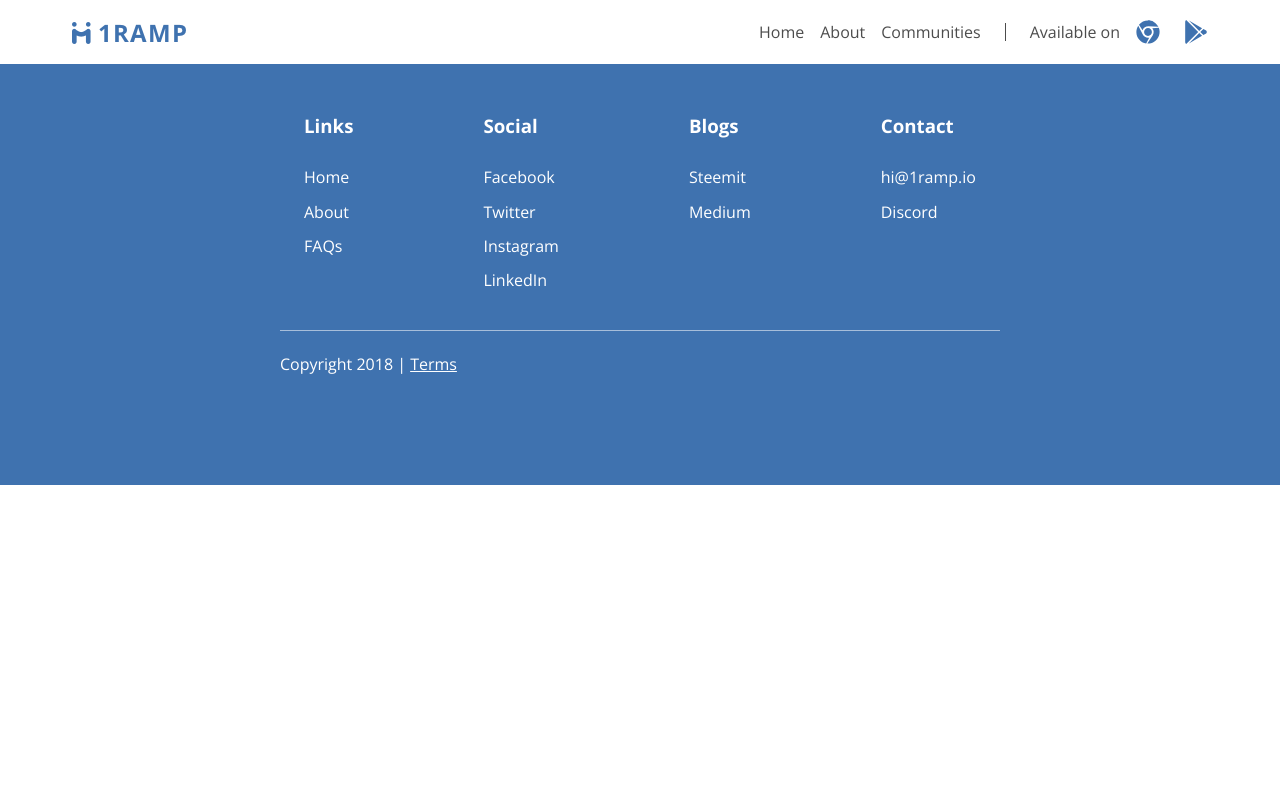
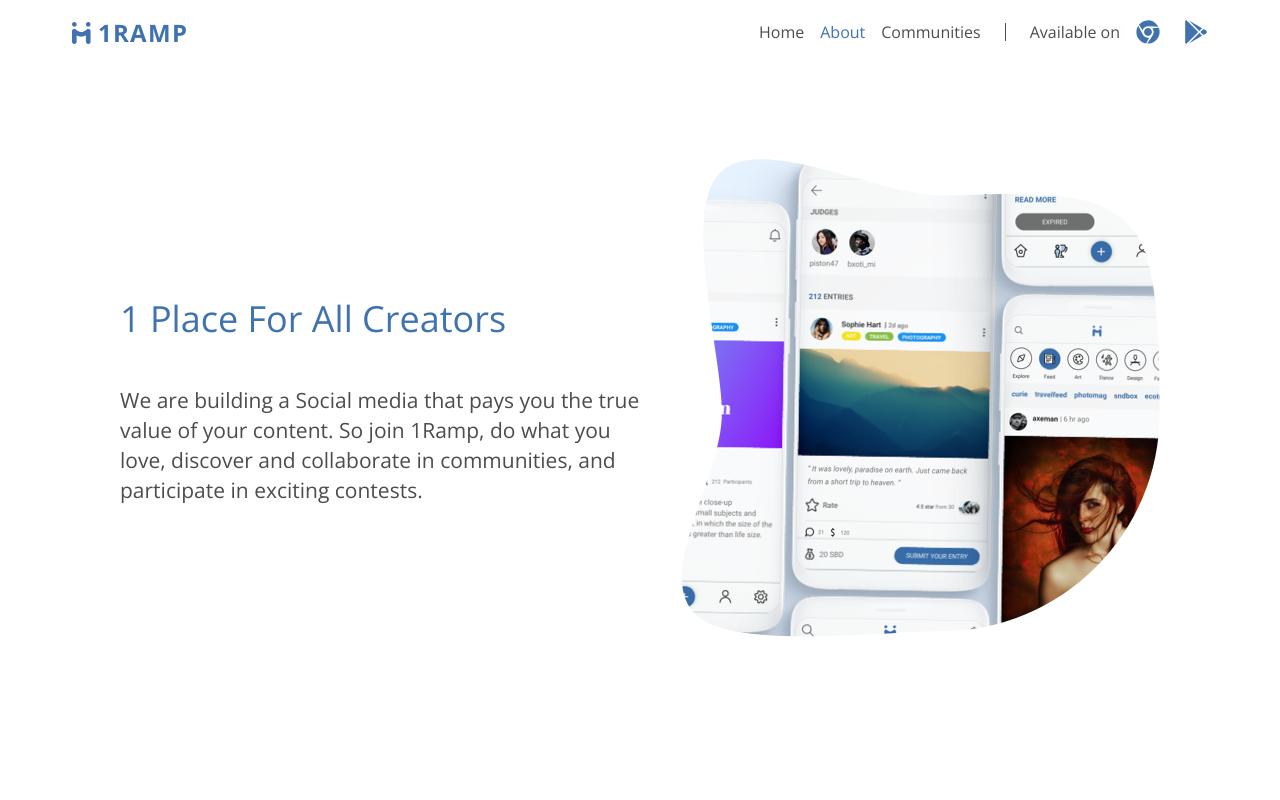
Before and after one commit to hapramp/1ramp-0319, a React (Create React App) app: page /onsteem/about in a window 1280 px wide. Shown: the top 800 px of the page. Built offline with nearby package versions, Linux system fonts and the light colour scheme.

Commit message:
Minor fixes

```diff
--- a/package.json
+++ b/package.json
@@ -2,7 +2,7 @@
   "name": "1ramp.io",
   "version": "0.1.0",
   "private": true,
-  "homepage": "http://1ramp.io/steem",
+  "homepage": "http://1ramp.io/onsteem",
   "dependencies": {
     "@fortawesome/fontawesome-svg-core": "^1.2.15",
     "@fortawesome/free-brands-svg-icons": "^5.7.2",
--- a/src/App.js
+++ b/src/App.js
@@ -17,7 +17,7 @@
 class App extends Component {
   render() {
     return (
-      <Router basename="/steem">
+      <Router basename="/onsteem">
         <main>
           <Header />
           <Switch>
--- a/src/Components/Footer.js
+++ b/src/Components/Footer.js
@@ -1,4 +1,5 @@
 import React, { Component } from 'react';
+import {NavLink} from 'react-router-dom'
 
 import style from './style.module.css';
 
@@ -10,9 +11,10 @@
             <div className={style.footerWrapper}>
                 <div className={style.footerGroup}>
                     <h3 className={style.footerGroupHeader}>Links</h3>
-                    <a href="https://1ramp.io/" className={style.footerGroupItem} target="_blank">Home</a>
-                    <a href="https://1ramp.io/about.html" className={style.footerGroupItem} target="_blank">About</a>
-                    <a href="https://1ramp.io/faq.html" className={style.footerGroupItem} target="_blank">FAQs</a>
+                    <NavLink exact to='/' className={style.footerGroupItem} >Home</NavLink>
+                    <NavLink to='/about' className={style.footerGroupItem} >About</NavLink>
+                    <NavLink to='/communities' className={style.footerGroupItem} >Communities</NavLink>
+
                 </div>
                 <div className={style.footerGroup}>
                     <h3 className={style.footerGroupHeader}>Social</h3>
@@ -33,7 +35,7 @@
                 </div>
             </div>
             <div className={style.footerCr}>
-            Copyright 2018 | <a className="text-color-white" href="">Terms</a>
+            Copyright 2018
             </div>
         </div>
       </footer>
```
Also changed, not shown: src/Pages/About/Components/Associates.js (+0 -8 lines), 2 other files (tests, documents, lock files or other folders).
